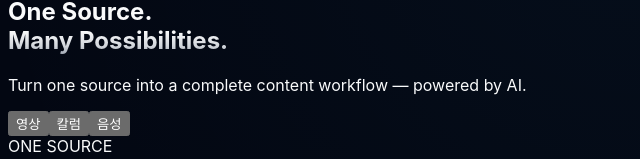
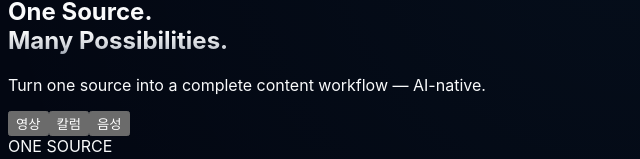
Before and after one commit to kncalabs/kncalabs, a Next.js app: page / in a window 1280 px wide. Shown: the part 298-457 px from the top of the page, without its empty margins (0-640 px from the left). Built offline with nearby package versions, Linux system fonts and the light colour scheme; a web font is replaced by a local one.

Commit message:
Refactor: update slogan to 'Turn one source into a complete content workflow — AI-native.'

```diff
--- a/src/components/Hero.tsx
+++ b/src/components/Hero.tsx
@@ -97,7 +97,7 @@ export default function Hero() {
 
         {/* Global Single Punchy Slogan */}
         <p className="text-lg sm:text-2xl text-slate-400 max-w-3xl mx-auto font-normal leading-relaxed tracking-tight">
-          Turn one source into a complete content workflow — powered by AI.
+          Turn one source into a complete content workflow — AI-native.
         </p>
 
         {/* Source Selector Pills: Integrated Directly on the Stage */}
```
